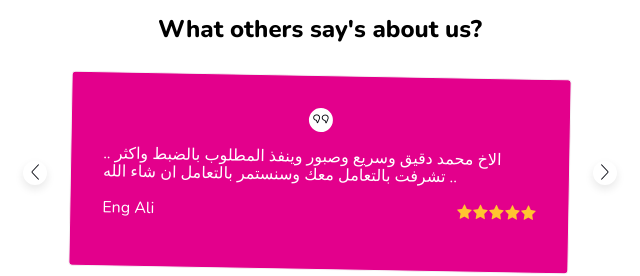
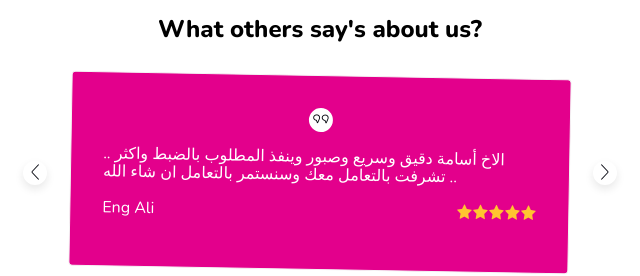
Before and after one commit to ojpro/portfolio-v1, a plain HTML site: page index.html in a window 1280 px wide. Shown: the part 2823-3099 px from the top of the page, 320-960 px from the left. Drawn offline with nearby package versions, Linux system fonts and the light colour scheme.

Commit message:
wrong name in testimonial section

```diff
--- a/index.html
+++ b/index.html
@@ -300,7 +300,7 @@
               <i class="lni lni-quotation"></i>
             </div>
             <p>
-              الاخ محمد دقيق وسريع وصبور وينفذ المطلوب بالضبط واكثر .. تشرفت بالتعامل معك وسنستمر بالتعامل ان شاء الله ..
+              الاخ أسامة دقيق وسريع وصبور وينفذ المطلوب بالضبط واكثر .. تشرفت بالتعامل معك وسنستمر بالتعامل ان شاء الله ..
             </p>
             <div class="client">
               <span>Eng Ali</span>
```
